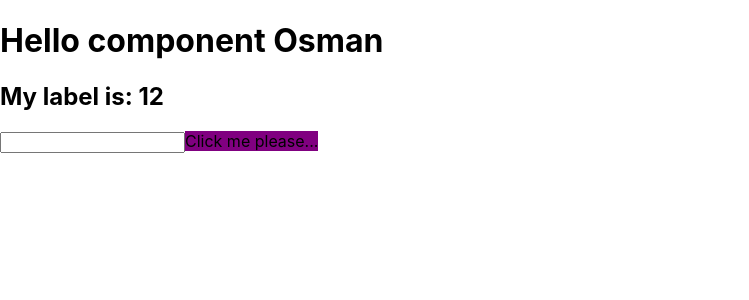
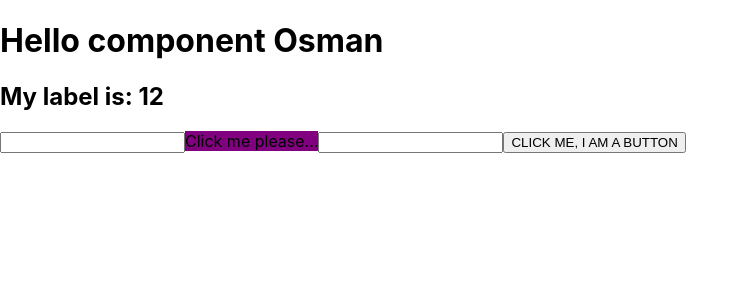
Before and after one commit to osmanbeshirov/TSC-react, a React (Create React App) app: page / in a window 1280 px wide. Shown: the top 300 px of the page, without its empty margins (0-749 px from the left). Built offline with nearby package versions, Linux system fonts and the light colour scheme.

Commit message:
useRef type in TS

```diff
--- a/src/components/Hello.tsx
+++ b/src/components/Hello.tsx
@@ -26,6 +26,11 @@ type User = {
 //second method
 const Hello: React.FunctionComponent<IProps> = ({ name, label }) => {
 
+    const inputRef = useRef<HTMLInputElement>(null);
+    const divRef = useRef<HTMLDivElement>(null);
+    const buttonRef = useRef<HTMLButtonElement>(null)
+
+
     const [count, setCount] = useState<User>({ age: 43, work: 'work' })
 
     const handleChaing = (event: React.ChangeEvent<HTMLInputElement>): void => {
@@ -35,7 +40,6 @@ const Hello: React.FunctionComponent<IProps> = ({ name, label }) => {
     const handleClick = () => {
         console.log('I have worked');
         setCount({ age: 50, work: 'doesn\'t work' });
-
     }
 
     return (
@@ -43,8 +47,9 @@ const Hello: React.FunctionComponent<IProps> = ({ name, label }) => {
             <h1>Hello component {name}</h1>
             <h2>My label is: {label}</h2>
             <input type="text" onChange={handleChaing} />
-            <div onClick={handleClick} style={{ backgroundColor: 'purple', display: 'inline-block' }}>Click me please...</div>
-
+            <div ref={divRef} onClick={handleClick} style={{ backgroundColor: 'purple', display: 'inline-block' }}>Click me please...</div>
+            <input type="text" ref={inputRef} />
+            <button ref={buttonRef}>CLICK ME, I AM A BUTTON</button>
         </div>
     )
 }
```
